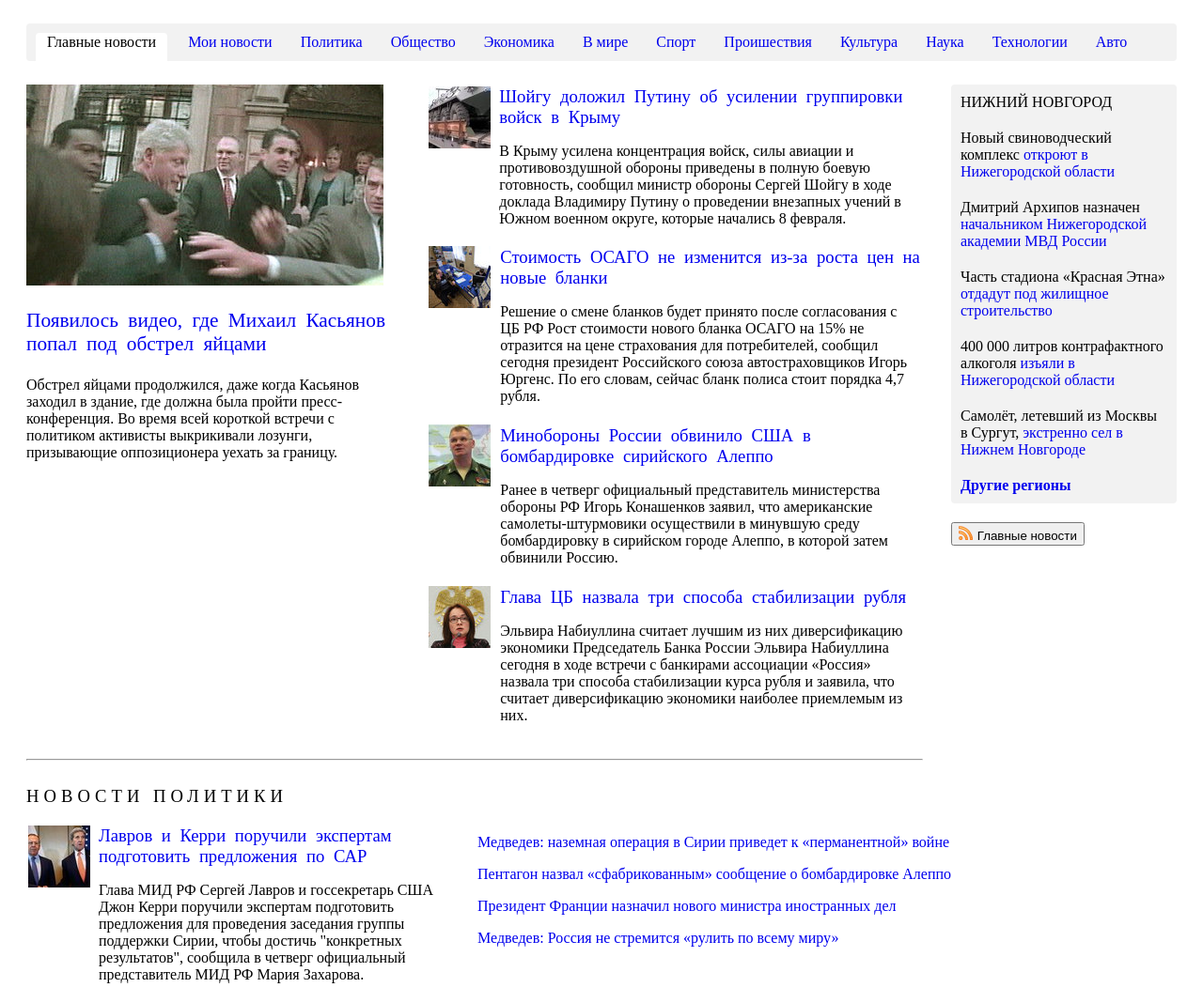
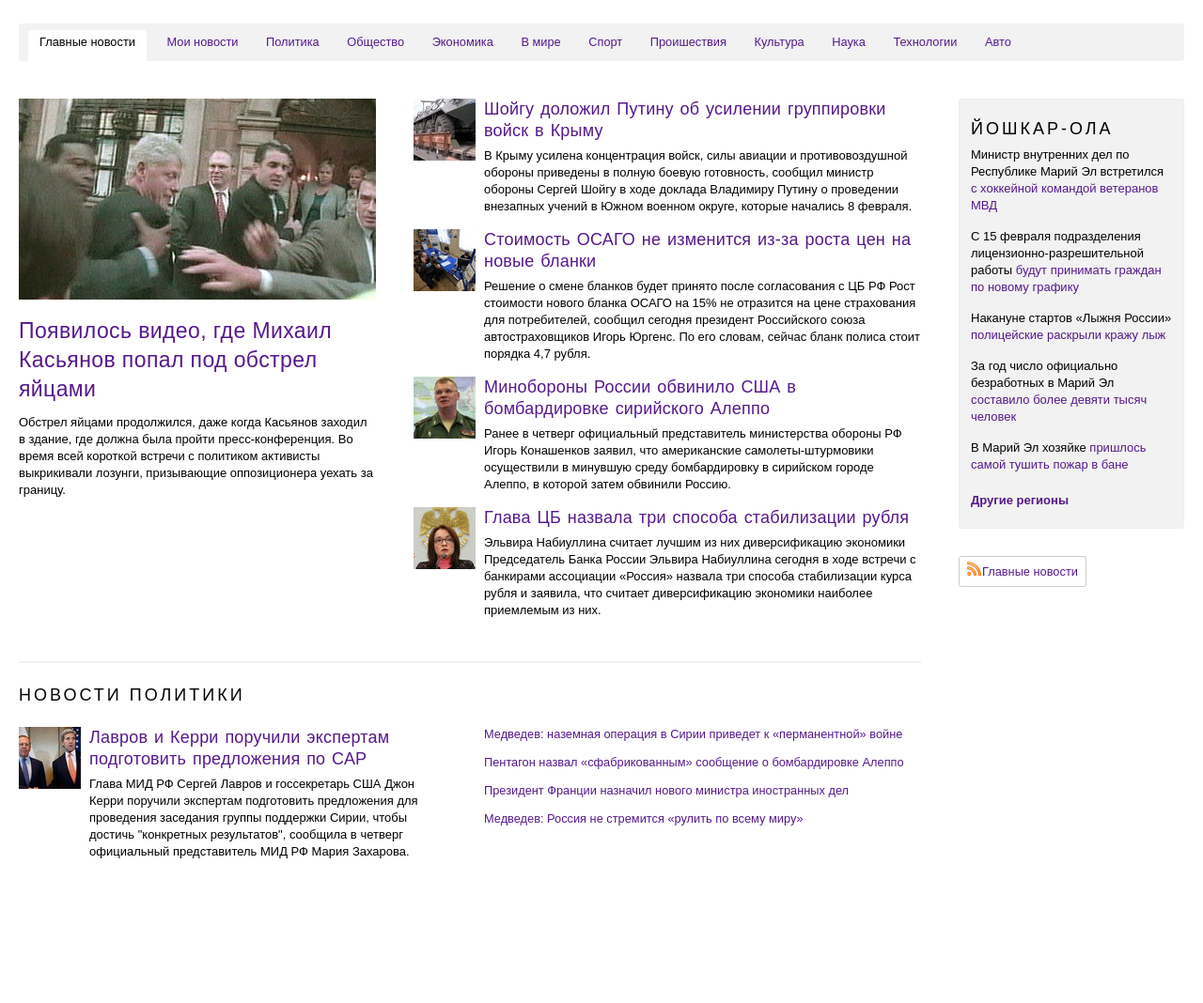
Before and after one commit to psmax/Web_lab1, a plain HTML site: page lab1/index.html in a window 1280 px wide. Shown: the whole page at 94% size. After the commit the page ends 971 px from the top, so only its background shows below. Drawn offline with Linux system fonts and the light colour scheme.

Commit message:
Готово, только без медиа-запросов

```diff
--- a/lab1/index.html
+++ b/lab1/index.html
@@ -7,94 +7,161 @@
 	</head>
 	<body>
 		<div class="main">
-			<nav class="menu">
+			<nav class="menu" id="gmenu">
 				<ul>
 					<li><a class="activ" href="index.html">Главные новости</a></li>
-					<li><a href="2.html">Мои новости</a></li>
-					<li><a href="3.html">Политика</a></li>
-					<li><a href="4.html">Общество</a></li>
-					<li><a href="5.html">Экономика</a></li>
-					<li><a href="6.html">В мире</a></li>
-					<li><a href="7.html">Спорт</a> </li>
-					<li><a href="8.html">Проишествия</a></li>
-					<li><a href="9.html">Культура</a></li>
-					<li><a href="10.html">Наука</a></li>
-					<li><a href="11.html">Технологии</a> </li>
-					<li><a href="12.html">Авто</a></li>
+					<li><a href="">Мои новости</a></li>
+					<li><a href="">Политика</a></li>
+					<li><a href="">Общество</a></li>
+					<li><a href="">Экономика</a></li>
+					<li><a href="">В мире</a></li>
+					<li><a href="">Спорт</a> </li>
+					<li><a href="">Проишествия</a></li>
+					<li><a href="">Культура</a></li>
+					<li><a href="">Наука</a></li>
+					<li><a href="">Технологии</a> </li>
+					<li><a href="">Авто</a></li>
 				</ul>
 			</nav>
 			<div class="flex-container">
 				<div class="flex-item item1" >
-					<a href="13.html"><img src="big_picture.jpg" alt="foto" class="pic_size"><p id="mainT">Появилось видео, где Михаил Касьянов попал под обстрел яйцами</p></a>
-					Обстрел яйцами продолжился, даже когда Касьянов заходил в здание, где должна была пройти пресс-конференция.
-					Во время всей короткой встречи с политиком активисты выкрикивали лозунги, призывающие оппозиционера уехать за границу.
+					<a href=""><img src="big_picture.jpg" alt="foto" class="pic_size">
+					<div class="theme"><h1 class="mainT">Появилось видео, где Михаил Касьянов попал под обстрел яйцами</h1></div>
+					<div class="theme txt">Обстрел яйцами продолжился, даже когда Касьянов заходил в здание, где должна была пройти пресс-конференция.
+					Во время всей короткой встречи с политиком активисты выкрикивали лозунги, призывающие оппозиционера уехать за границу.</div></a>
 				</div>
 				<div class="flex-item item2">
 					<div>
-						<table>
-							<td class="tops"><img src="picture_1.jpg" class="sideLeft" alt="foto"></td>
-							<td class="tops"><a href="14.html"><span id="ttl">Шойгу доложил Путину об усилении группировки войск в Крыму</span></a>
-							<p>В Крыму усилена концентрация войск, силы авиации и противовоздушной обороны приведены в полную боевую готовность,
-							сообщил министр обороны Сергей Шойгу в ходе доклада Владимиру Путину о проведении внезапных учений в Южном военном округе, которые начались 8 февраля.</p></td>
-						</table>
+						<div class="news">
+							<a href=""><img src="picture_1.jpg" class="otherFoto" alt="foto">
+								<div class="content">
+									<div>
+										<h2 class="otherT">
+											Шойгу доложил Путину об усилении группировки войск в Крыму
+										</h2>
 									</div>
+									<div class="txt">
+										В Крыму усилена концентрация войск, силы авиации и противовоздушной обороны приведены в полную боевую готовность,
+										сообщил министр обороны Сергей Шойгу в ходе доклада Владимиру Путину о проведении внезапных учений в Южном военном
+										округе, которые начались 8 февраля.
+									</div>
+								</div>
+							</a>
+						</div>
+						<div class="news">
+							<a href=""><img src="picture_2.jpg" class="otherFoto" alt="foto">
+								<div class="content">
 									<div>
-						<table>
-							<td class="tops"><img src="picture_2.jpg" class="sideLeft" alt="foto"></td>
-							<td><a href="15.html"><span id="ttl">Стоимость ОСАГО не изменится из-за роста цен на новые бланки</span></a>
-							<p>Решение о смене бланков будет принято после согласования с ЦБ РФ Рост стоимости нового бланка ОСАГО на 15% не отразится на цене страхования для потребителей,
-							сообщил сегодня президент Российского союза автостраховщиков Игорь Юргенс. По его словам, сейчас бланк полиса стоит порядка 4,7 рубля.</p></td>
-						</table>
+										<h2 class="otherT">
+											Стоимость ОСАГО не изменится из-за роста цен на новые бланки
+										</h2>
 									</div>
+									<div class="txt">
+										Решение о смене бланков будет принято после согласования с ЦБ РФ Рост стоимости нового бланка ОСАГО на 15% не отразится
+										на цене страхования для потребителей, сообщил сегодня президент Российского союза автостраховщиков Игорь Юргенс.
+										По его словам, сейчас бланк полиса стоит порядка 4,7 рубля.
+									</div>
+								</div>
+							</a>
+						</div>
+						<div class="news">
+							<a href=""><img src="picture_3.jpg" class="otherFoto" alt="foto">
+								<div class="content">
 									<div>
-						<table>
-							<td class="tops"><img src="picture_3.jpg" class="sideLeft" alt="foto"></td>
-							<td><a href="16.html"><span id="ttl">Минобороны России обвинило США в бомбардировке сирийского Алеппо</span></a>
-							<p>Ранее в четверг официальный представитель министерства обороны РФ Игорь Конашенков заявил, что американские самолеты-штурмовики осуществили в минувшую среду бомбардировку в сирийском городе Алеппо,
-							в которой затем обвинили Россию.</p></td>
-						</table>
+										<h2 class="otherT">
+											Минобороны России обвинило США в бомбардировке сирийского Алеппо
+										</h2>
 									</div>
+									<div class="txt">
+										Ранее в четверг официальный представитель министерства обороны РФ Игорь Конашенков заявил, что американские
+										самолеты-штурмовики осуществили в минувшую среду бомбардировку в сирийском городе Алеппо,
+										в которой затем обвинили Россию.
+									</div>
+								</div>
+							</a>
+						</div>
+						<div class="news">
+							<a href=""><img src="picture_4.jpg" class="otherFoto" alt="foto">
+								<div class="content">
 									<div>
-						<table>
-							<td class="tops"><img src="picture_4.jpg" class="sideLeft" alt="foto"></td>
-							<td><a href="17.html"><span id="ttl">Глава ЦБ назвала три способа стабилизации рубля</span></a>
-							<p>Эльвира Набиуллина считает лучшим из них диверсификацию экономики Председатель Банка России Эльвира Набиуллина сегодня в ходе встречи с банкирами ассоциации
-							«Россия» назвала три способа стабилизации курса рубля и заявила, что считает диверсификацию экономики наиболее приемлемым из них.</p></td>
-						</table>
+										<h2 class="otherT">
+											Глава ЦБ назвала три способа стабилизации рубля
+										</h2>
+									</div>
+									<div class="txt">
+										Эльвира Набиуллина считает лучшим из них диверсификацию экономики Председатель Банка России Эльвира Набиуллина сегодня
+										в ходе встречи с банкирами ассоциации «Россия» назвала три способа стабилизации курса рубля и заявила, что считает
+										диверсификацию экономики наиболее приемлемым из них.
+									</div>
+								</div>
+							</a>
+						</div>
 					</div>
 				</div>
 				<div class="flex-item item3">
-					<div class="greyC">
-						<p class="mar">НИЖНИЙ НОВГОРОД</p>
-						<p class="mar">Новый свиноводческий комплекс <a href="17.html"> откроют в Нижегородской области</a></p>
-						<p class="mar">Дмитрий Архипов назначен <a href="17.html"> начальником Нижегородской академии МВД России</a></p>
-						<p class="mar">Часть стадиона «Красная Этна» <a href="17.html"> отдадут под жилищное строительство</a></p>
-						<p class="mar">400 000 литров контрафактного алкоголя <a href="17.html"> изъяли в Нижегородской области</a></p>
-						<p class="mar">Самолёт, летевший из Москвы в Сургут,<a href="17.html"> экстренно сел в Нижнем Новгороде</a></p>
-						<p class="mar"><a href="17.html"><b>Другие регионы</b></a></p>
-					</div>
+					<div class="greyC txt">
 						<div>
-						<a href="17.html"><button><img src="rs.png" alt="rss"> Главные новости</button></a>
+							<h3 class="title"><a href="">ЙОШКАР-ОЛА</a></h3>
+							<ul class="list_news">
+								<li class="news">
+									Министр внутренних дел по Республике Марий Эл встретился <a href="">с хоккейной командой ветеранов МВД</a>
+								</li>
+								<li class="news">
+									С 15 февраля подразделения лицензионно-разрешительной работы <a href="">будут принимать граждан по новому графику</a>
+								</li>
+								<li class="news">
+									Накануне стартов «Лыжня России» <a href="">полицейские раскрыли кражу лыж</a>
+								</li>
+								<li class="news">
+									За год число официально безработных в Марий Эл <a href="">составило более девяти тысяч человек</a>
+								</li>
+								<li class="news">
+									В Марий Эл хозяйке <a href="">пришлось самой тушить пожар в бане</a>
+								</li>
+							</ul>
+							<div class="otherR">
+								<a href="">Другие регионы</a>
 							</div>
 						</div>
 					</div>
-			<hr id="lines">
+					<div class="rssb">
+						<div class="rssi">
+							<a href="" class="rss"><img src="rs.png" alt="rss">Главные новости</a>
+						</div>
+					</div>
+				</div>
+			</div>
+			<div class="post">
+				<div class="otherTitle">
+					<div class="otherTit">
+						<h1 class="otherText"><a href="">НОВОСТИ ПОЛИТИКИ</a></h1>
+					</div>
+				</div>
 				<div class="flex-container">
 					<div class="flex-item item4">
-					<p id="txt">НОВОСТИ ПОЛИТИКИ</p>
-					<table>
-						<td class="tops"><img src="picture_5.jpg" class="sideLeft" alt="foto"></td>
-						<td class="tops"><a href="17.html"><span id="ttl">Лавров и Керри поручили экспертам подготовить предложения по САР</span></a>
-						<p>Глава МИД РФ Сергей Лавров и госсекретарь США Джон Керри поручили экспертам подготовить предложения для проведения заседания группы поддержки Сирии,
-						чтобы достичь "конкретных результатов", сообщила в четверг официальный представитель МИД РФ Мария Захарова.</p></td>
-					</table>
+						<div class="news">
+							<a href=""><img src="picture_5.jpg" class="otherFoto" alt="foto">
+								<div class="content">
+									<div>
+										<h2 class="otherT">
+											Лавров и Керри поручили экспертам подготовить предложения по САР
+										</h2>
+									</div>
+									<div class="txt">
+										Глава МИД РФ Сергей Лавров и госсекретарь США Джон Керри поручили экспертам подготовить предложения для проведения
+										заседания группы поддержки Сирии, чтобы достичь "конкретных результатов", сообщила в четверг официальный представитель
+										МИД РФ Мария Захарова.
+									</div>
+								</div>
+							</a>
+						</div>
 					</div>
 					<div class="flex-item item2">
-					<br><br><br>
-					<p><a href="17.html">Медведев: наземная операция в Сирии приведет к «перманентной» войне</a></p>
-					<p><a href="17.html">Пентагон назвал «сфабрикованным» сообщение о бомбардировке Алеппо</a></p>
-					<p><a href="17.html">Президент Франции назначил нового министра иностранных дел</a></p>
-					<p><a href="17.html">Медведев: Россия не стремится «рулить по всему миру»</a></p>
+						<div class="news"><a href="">Медведев: наземная операция в Сирии приведет к «перманентной» войне</a></div>
+						<div class="news"><a href="">Пентагон назвал «сфабрикованным» сообщение о бомбардировке Алеппо</a></div>
+						<div class="news"><a href="">Президент Франции назначил нового министра иностранных дел</a></div>
+						<div class="news"><a href="">Медведев: Россия не стремится «рулить по всему миру»</a></div>
+					</div>
 				</div>
 			</div>
 		</div>
--- a/lab1/main.css
+++ b/lab1/main.css
@@ -1,11 +1,26 @@
+a {text-decoration: none;}
+
+div{
+	display:block;
+}
+
+body{
+	font:.8em Arial,Helvetica,sans-serif;
+	color:#000;
+	margin:0;
+	padding:0;
+	background:#fff;
+}
+
 .menu ul{
+	min-width:1000px;
 	list-style-type:none;
 	padding:0;
 	height:40px;
     line-height: 40px;
 	border-radius:4px;
 	background-color:#F2F2F2;
-	margin-bottom:25px;
+	margin-bottom:40px;
 	margin-top:25px;
 }
 
@@ -24,7 +39,7 @@
     background-color: #fff;
 	border-top-left-radius: 4px;
     border-top-right-radius: 4px;
-    padding: 1px 12px 12px 12px;
+    padding: 5px 12px 15px 12px;
 	position: relative;
 	height:33px;
 }
@@ -38,44 +53,66 @@
     padding-left: 20px;
 }
 
-a {text-decoration: none;}
 .tops{
 	vertical-align:top;
 	padding:0;
 }
-#lines{ margin-right:270px; }
-#txt{letter-spacing: 5px; font-size: 14pt;}
-#ttl{font-size: 14pt; word-spacing:5px;}
-#mainT{font-size:16pt; word-spacing:5px;}
+
+.txt{
+	font-size: 13px;
+    line-height: 18px;
+    font-family: Arial, Helvetica, sans-serif;
+	color: #000;
+	padding:0;
+
+}
+.mainT{
+	font-size: 23px;
+    font-weight: 400;
+    line-height: 31px;
+    padding: 0;
+    letter-spacing: .4px;
+    margin: 0 0 11px;
+}
+
+.otherT{
+    font-size: 18px;
+    font-weight: 400;
+    line-height: 23px;
+    letter-spacing: .2px;
+    word-spacing: 1.6px;
+	margin: 0 0 6px;
+    padding: 0;
+}
 
 .flex-container {
     display: flex;
     align-items: flex-start;
-    height: auto;
+    padding-bottom:30px;
 }
 .flex-item {
 	margin-left: 1rem;
-	padding: 10px;
+	padding-right:40px;
+	min-height:90px;
 }
 
 
 .item1 {
-	min-width: 380px;
-    max-width: 400px;
-	padding:0;
+	width:100%;
+	min-width: 240px;
+    max-width: 380px;
+	min-height: 90px;
 	margin:0;
 }
 .item2 {
-	min-width: 400px;
-    max-width: 600px;
-	margin-left: 20px;
-	padding:0 10px 10px 10px;
-
+	min-width: 540px;
+    max-width: 540px;
+	margin:0;
 }
 .item3 {
 	min-width: 240px;
     max-width: 240px;
-	margin-left: 20px;
+	margin:0;
 	padding:0;
 }
 
@@ -84,20 +121,33 @@ a {text-decoration: none;}
 	padding:10px;
 }
 .greyC{
-	background: #F2F2F2;
-	border-radius:4px;
-	margin:0 0 20px 0;
+	padding: 20px 12px;
+    border: 1px solid #eee;
+    border-radius: 3px;
+    background-color: #F2F2F2;
+	margin-bottom: 30px;
 }
 
 .item4 {
-	min-width: 380px;
-    max-width: 450px;
-	padding:0;
+	min-width: 455px;
+    max-width: 455px;
+	padding-right:40px;
 	margin:0;
 }
 
-.sideLeft {
-    margin: 0 7px 7px 0;
+.rss{
+    border: 1px solid rgba(0,0,0,.2);
+    border-radius: 3px;
+	line-height:32px;
+	padding:8px;
+}
+
+.rssb{
+	margin-bottom: 30px;
+}
+
+.rssi{
+	margin-bottom: 10px;
 }
 
 a:hover {
@@ -105,6 +155,89 @@ a:hover {
 }
 
 .pic_size{
-    width: 380px;
+	width: 380px;
     height: 214px;
+	margin: 0 0 15px;
 }
+
+.news{
+	margin-bottom: 15px;
+}
+
+.content{
+	margin-left: 75px;
+	position: relative;
+	vertical-align:top;
+}
+
+.otherFoto{
+	width: 66px;
+    height: 66px;
+	position: absolute;
+	/*margin: 0 7px 7px 0;*/
+}
+
+.theme{
+	width: 380px;
+}
+
+.title{
+	font-size: 18px;
+    font-weight: 400;
+    line-height: 23px;
+    margin: 0;
+    letter-spacing: 3px;
+	margin-bottom: 7px;
+}
+
+.title a{
+	color:#000;
+}
+.title a:hover{
+	color:#FF0000;
+}
+
+.list_news{
+    margin: 0;
+    padding-left: 0;
+    list-style-type: none;
+}
+
+.otherR{
+    font-weight: 700;
+    margin-top: 20px;
+}
+
+.post{
+	padding-bottom: 10px;
+    border-top: 2px solid #F2F2F2;
+	max-width:960px;
+}
+
+.otherTitle{
+    margin-top: 10px;
+    margin-bottom: 10px;
+    height: 48px;
+    line-height: 22px;
+}
+.otherTit{
+	padding-top:13px;
+	padding-bottom:12px
+}
+
+.otherText{
+	font-size: 18px;
+    font-weight: 400;
+    line-height: 23px;
+    margin: 0;
+    letter-spacing: 3px;
+    text-transform: uppercase;
+}
+
+.otherText a{
+	color:#000;
+}
+
+.otherText a:hover{
+	color:#FF0000;
+}
```
Lines whose indentation alone changed are shown as unchanged.
